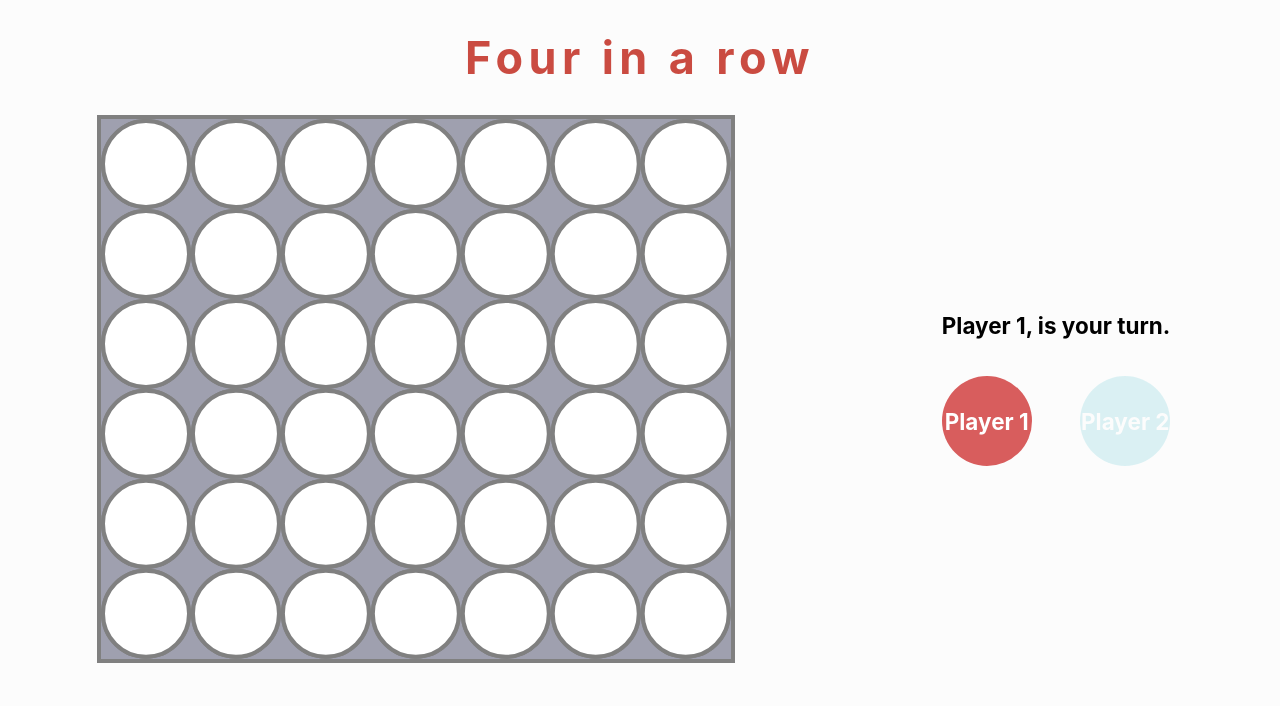
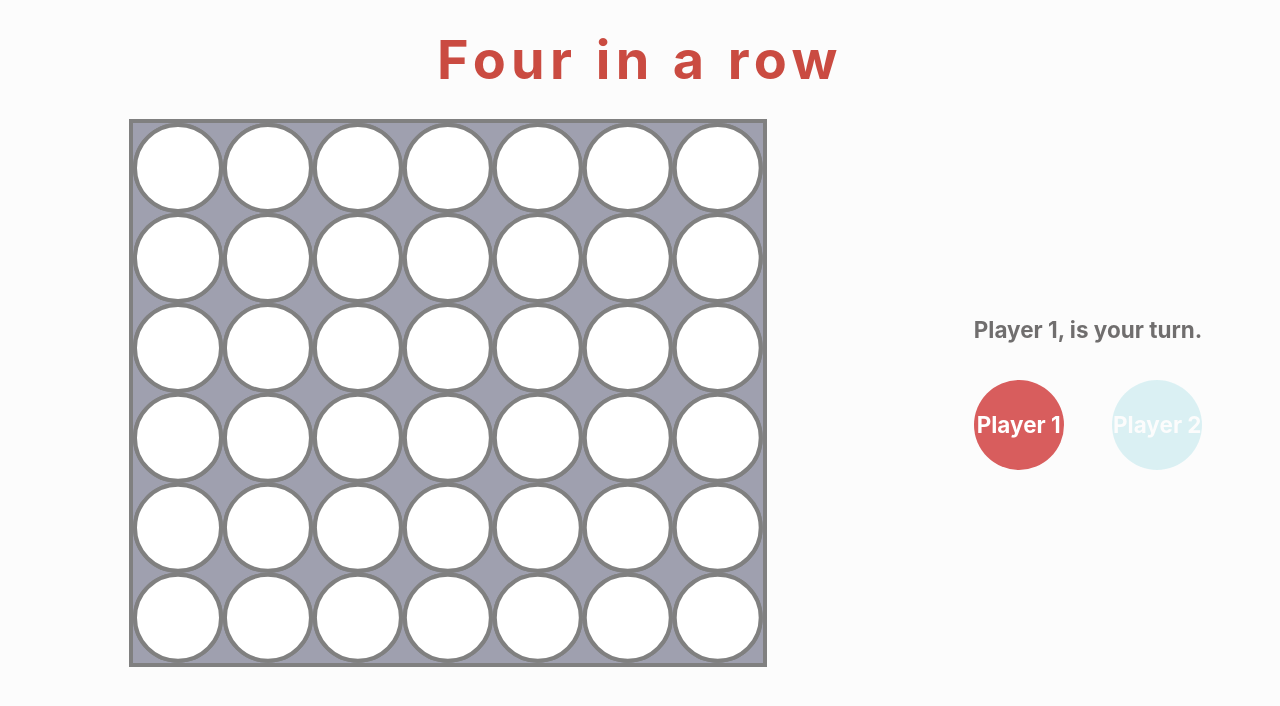
Before and after one commit to diana-moreno/four-in-a-row, a React (Create React App) app: page / in a window 1280 px wide. Shown: the top 706 px of the page. Built offline with nearby package versions, Linux system fonts and the light colour scheme.

Commit message:
fix status ddd

```diff
--- a/src/App.css
+++ b/src/App.css
@@ -1,11 +1,21 @@
 html {
   font-size: calc(5px + 4 * ((100vw - 480px) / 801));
 }
-
+body {
+  display: flex;
+  justify-content: center;
+  align-items: center;
+}
 html, body {
   width: 100%;
+  height: 100%;
   margin: 0;
   background: #fcfcfc;
+}
+h1 {
+  margin: 0;
+  padding: 3rem;
+  font-size: 7rem;
 }
 h2 {
   display: flex;
@@ -13,6 +23,10 @@ h2 {
   align-items: center;
   text-align: center;
   font-size: 2.5rem;
+  color: #706e6e;
+}
+.text-turn-container > h2 {
+  font-size: 4rem;
 }
 header {
   font-size: 2.5rem;
@@ -34,6 +48,9 @@ main {
   justify-content: center;
   display: flex;
 }
+.right-container {
+  margin: 4rem;
+}
 .boardGame-container {
   height: 60rem;
   width: 70rem;
@@ -50,27 +67,38 @@ main {
 
 
 /* smartphones, Android phones, landscape iPhone */
-@media screen and (min-device-width:480px) {
-}
-
+@media screen and (min-device-width:480px) {}
 /* portrait tablets, portrait iPad, e-readers (Nook/Kindle), landscape 800x480 phones (Android) */
 @media (min-width:600px) {}
-
-@media screen and (min-width:640px) {
-}
+@media screen and (min-width:640px) {}
 /* tablet, landscape iPad, lo-res laptops ands desktops */
 @media (min-width:801px) {}
 
 /* big landscape tablets, laptops, and desktops */
 @media (min-width:1025px) {
+  body {
+    display: block;
+  }
   main {
     flex-direction: row;
   }
+  h1 {
+    font-size: 6rem;
+  }
+  h2 {
+    font-size: 2.5rem;
+  }
   .left-container {
-    width: 65%;
+    width: 70%;
   }
   .right-container {
-    width: 35%;
+    width: 30%;
+  }
+  .right-container {
+    margin: 0;
+  }
+  .text-turn-container > h2 {
+    font-size: 2.5rem;
   }
 }
 
--- a/src/App.js
+++ b/src/App.js
@@ -153,7 +153,7 @@ class App extends Component {
           </div>
           <div className='right-container'>
           {!this.state.isWon ?
-            <div>
+            <div class='text-turn-container'>
               <h2>{this.state.player}, is your turn.</h2>
               <div className='turn-container'>
                 <h2 className={this.state.player === 'Player 1' ? 'red' : 'red inactive'}>Player 1</h2>
```
